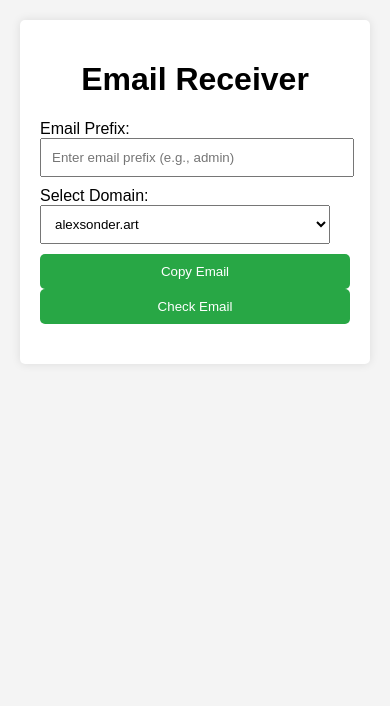
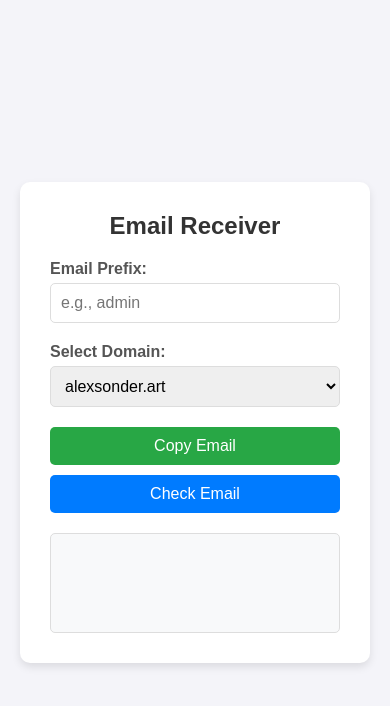
Before and after one commit to letientruong12/mailserver, a website: page public/index.html in a window 390 px wide. Drawn offline with Linux system fonts and the light colour scheme.

Commit message:
grok commit

```diff
--- a/public/index.html
+++ b/public/index.html
@@ -9,22 +9,26 @@
 <body>
     <div class="container">
         <h1>Email Receiver</h1>
-        <div>
+        <div class="input-group">
             <label for="email-prefix">Email Prefix:</label>
-            <input type="text" id="email-prefix" placeholder="Enter email prefix (e.g., admin)">
+            <input type="text" id="email-prefix" placeholder="e.g., admin" required>
         </div>
-        <div>
+        <div class="input-group">
             <label for="domain-select">Select Domain:</label>
             <select id="domain-select">
                 <option value="alexsonder.art">alexsonder.art</option>
                 <option value="notepad.online">notepad.online</option>
                 <option value="anotherdomain.com">anotherdomain.com</option>
-                <!-- Thêm các domain khác ở đây -->
+                <option value="example.com">example.com</option>
+                <option value="mydomain.net">mydomain.net</option>
+                <!-- Thêm các domain khác ở đây nếu cần -->
             </select>
         </div>
-        <button id="copy-email">Copy Email</button>
-        <button id="check-email">Check Email</button>
-        <div id="email-output"></div>
+        <div class="button-group">
+            <button id="copy-email">Copy Email</button>
+            <button id="check-email">Check Email</button>
+        </div>
+        <div id="email-output" class="output"></div>
     </div>
     <script src="script.js"></script>
 </body>
--- a/public/script.js
+++ b/public/script.js
@@ -1,31 +1,44 @@
-document.getElementById('check-email').addEventListener('click', function() {
+// Xử lý nút "Copy Email"
+document.getElementById('copy-email').addEventListener('click', function () {
     const prefix = document.getElementById('email-prefix').value.trim();
     const domain = document.getElementById('domain-select').value;
+    if (!prefix) {
+        alert('Vui lòng nhập prefix email!');
+        return;
+    }
     const email = `${prefix}@${domain}`;
+    navigator.clipboard.writeText(email).then(() => {
+        alert(`Đã sao chép email: ${email}`);
+    }).catch(err => {
+        console.error('Không thể sao chép: ', err);
+    });
+});
 
-    fetch(`/${email}`)
+// Xử lý nút "Check Email"
+document.getElementById('check-email').addEventListener('click', function () {
+    const prefix = document.getElementById('email-prefix').value.trim();
+    const domain = document.getElementById('domain-select').value;
+    if (!prefix) {
+        document.getElementById('email-output').innerHTML = '<p>Vui lòng nhập prefix email!</p>';
+        return;
+    }
+    const email = `${prefix}@${domain}`;
+    document.getElementById('email-output').innerHTML = '<p>Đang kiểm tra...</p>';
+
+    fetch(`http://localhost:3000/${email}`) // URL đầy đủ
         .then(response => {
             if (!response.ok) {
-                throw new Error('Email not found');
+                throw new Error('Không tìm thấy email');
             }
             return response.json();
         })
         .then(data => {
             document.getElementById('email-output').innerHTML = `
-                <h2>Email Details:</h2>
-                <p><strong>To:</strong> ${data.to}</p>
-                <p><strong>Subject:</strong> ${data.subject}</p>
-                <p><strong>Content:</strong> ${data.content}</p>
-                <button id="copy-email">Copy Email</button>
+                <h2>Thông tin email:</h2>
+                <p><strong>Tới:</strong> ${data.to}</p>
+                <p><strong>Tiêu đề:</strong> ${data.subject}</p>
+                <p><strong>Nội dung:</strong> ${data.content}</p>
             `;
-            // Thêm chức năng sao chép
-            document.getElementById('copy-email').onclick = () => {
-                navigator.clipboard.writeText(data.to).then(() => {
-                    alert('Email copied to clipboard!');
-                }).catch(err => {
-                    console.error('Failed to copy: ', err);
-                });
-            };
         })
         .catch(error => {
             document.getElementById('email-output').innerHTML = `<p>${error.message}</p>`;
--- a/public/styles.css
+++ b/public/styles.css
@@ -1,47 +1,126 @@
+/* Reset mặc định */
+* {
+    margin: 0;
+    padding: 0;
+    box-sizing: border-box;
+}
+
 body {
     font-family: Arial, sans-serif;
-    background-color: #f4f4f4;
-    margin: 0;
+    background-color: #f4f4f9;
+    display: flex;
+    justify-content: center;
+    align-items: center;
+    min-height: 100vh;
     padding: 20px;
 }
 
+/* Container chính */
 .container {
-    max-width: 600px;
-    margin: auto;
-    background: white;
-    padding: 20px;
-    border-radius: 5px;
-    box-shadow: 0 0 10px rgba(0, 0, 0, 0.1);
+    background-color: #fff;
+    padding: 30px;
+    border-radius: 10px;
+    box-shadow: 0 4px 8px rgba(0, 0, 0, 0.1);
+    width: 100%;
+    max-width: 500px;
 }
 
 h1 {
     text-align: center;
+    color: #333;
+    margin-bottom: 20px;
+    font-size: 24px;
 }
 
-label {
-    margin-right: 10px;
+/* Nhóm input */
+.input-group {
+    margin-bottom: 20px;
 }
 
-input, select {
-    width: calc(100% - 20px);
+.input-group label {
+    display: block;
+    margin-bottom: 5px;
+    color: #555;
+    font-weight: bold;
+}
+
+.input-group input,
+.input-group select {
+    width: 100%;
     padding: 10px;
-    margin-bottom: 10px;
+    border: 1px solid #ddd;
+    border-radius: 5px;
+    font-size: 16px;
+    outline: none;
+    transition: border-color 0.3s;
+}
+
+.input-group input:focus,
+.input-group select:focus {
+    border-color: #007bff;
+}
+
+/* Nhóm button */
+.button-group {
+    display: flex;
+    gap: 10px;
+    justify-content: space-between;
+    margin-bottom: 20px;
 }
 
 button {
-    width: 100%;
+    flex: 1;
     padding: 10px;
+    border: none;
+    border-radius: 5px;
+    font-size: 16px;
+    cursor: pointer;
+    transition: background-color 0.3s;
+}
+
+#copy-email {
     background-color: #28a745;
     color: white;
-    border: none;
-    border-radius: 5px;
-    cursor: pointer;
 }
 
-button:hover {
+#copy-email:hover {
     background-color: #218838;
 }
 
-#email-output {
-    margin-top: 20px;
+#check-email {
+    background-color: #007bff;
+    color: white;
 }
+
+#check-email:hover {
+    background-color: #0069d9;
+}
+
+/* Khu vực hiển thị kết quả */
+.output {
+    padding: 15px;
+    background-color: #f8f9fa;
+    border: 1px solid #ddd;
+    border-radius: 5px;
+    min-height: 100px;
+    color: #333;
+}
+
+.output h2 {
+    font-size: 18px;
+    margin-bottom: 10px;
+    color: #007bff;
+}
+
+.output p {
+    margin-bottom: 5px;
+    word-wrap: break-word;
+}
+
+/* Responsive */
+@media (max-width: 400px) {
+    .button-group {
+        flex-direction: column;
+        gap: 10px;
+    }
+}
```
Also changed, not shown: server.js (+18 -58 lines).
